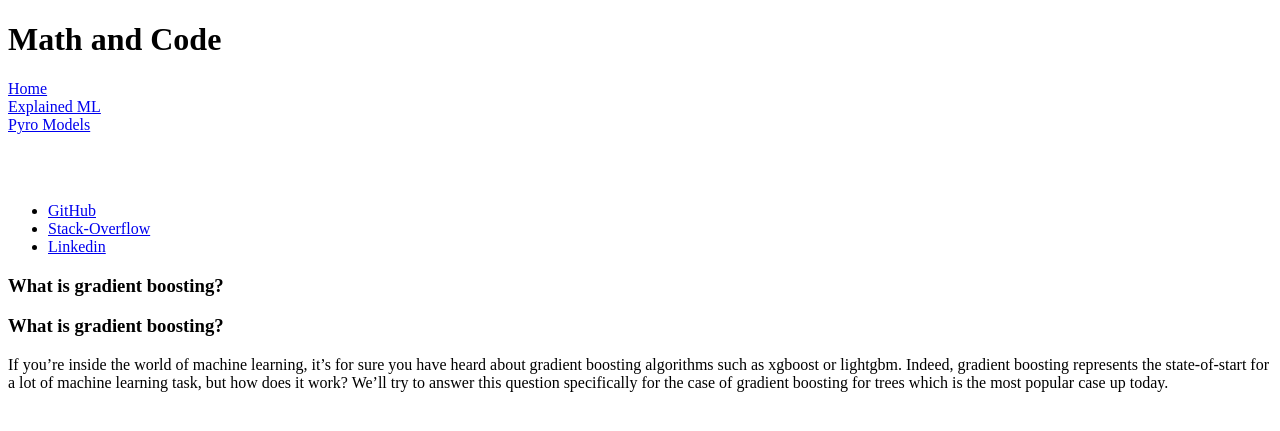
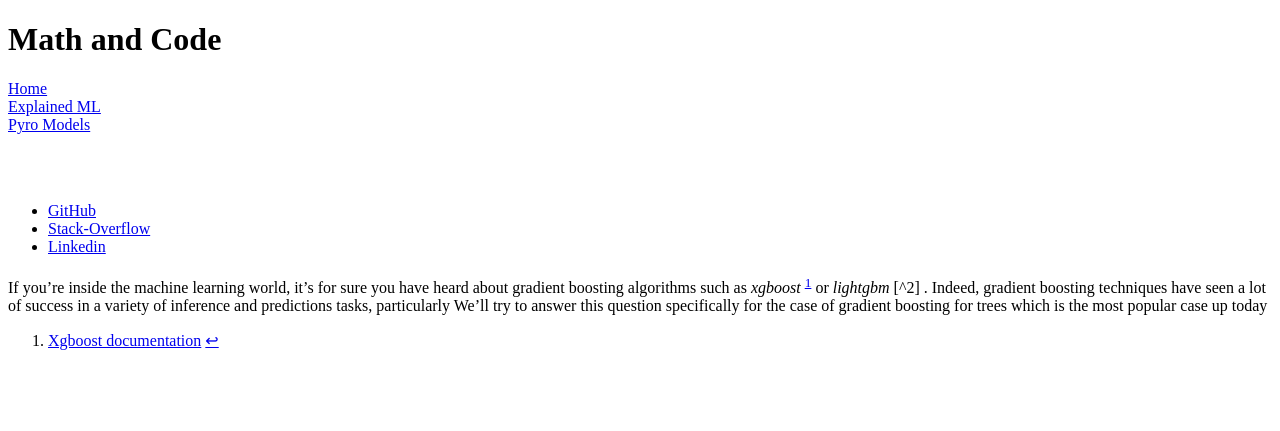
Before and after one commit to LemonPy29/LemonPy29.github.io, a Jekyll site: the page built from explained-ml/gradient-boosting.md, in a window 1280 px wide. Shown: the top 431 px of the page. Built offline with Jekyll 4.4.1, drawn with Linux system fonts in a browser that asks for light colours; nearby versions of some CDN libraries; our own code applies the rules of GitHub Pages for plain Markdown files; the repository's description, which GitHub fills in, is left out.

Commit message:
Update gradient-boosting.md

```diff
--- a/explained-ml/gradient-boosting.md
+++ b/explained-ml/gradient-boosting.md
@@ -1,5 +1,3 @@
-### What is gradient boosting?
+If you're inside the machine learning world, it's for sure you have  heard about gradient boosting algorithms such as *xgboost* [^1] or *lightgbm* [^2] .  Indeed, gradient boosting techniques have seen a lot of success in a variety of inference and predictions tasks, particularly  We'll try to answer this  question specifically for the case of gradient boosting for trees which  is the most popular case up today
 
-If you're inside the world of machine learning, it's for sure you have heard about gradient boosting algorithms such as xgboost or lightgbm. Indeed,
-gradient boosting represents the state-of-start for a lot of machine learning task, but how does it work? We'll try to answer this question specifically
-for the case of gradient boosting for trees which is the most popular case up today.
+[^1]: [Xgboost documentation](https://xgboost.readthedocs.io/en/latest/)
```
